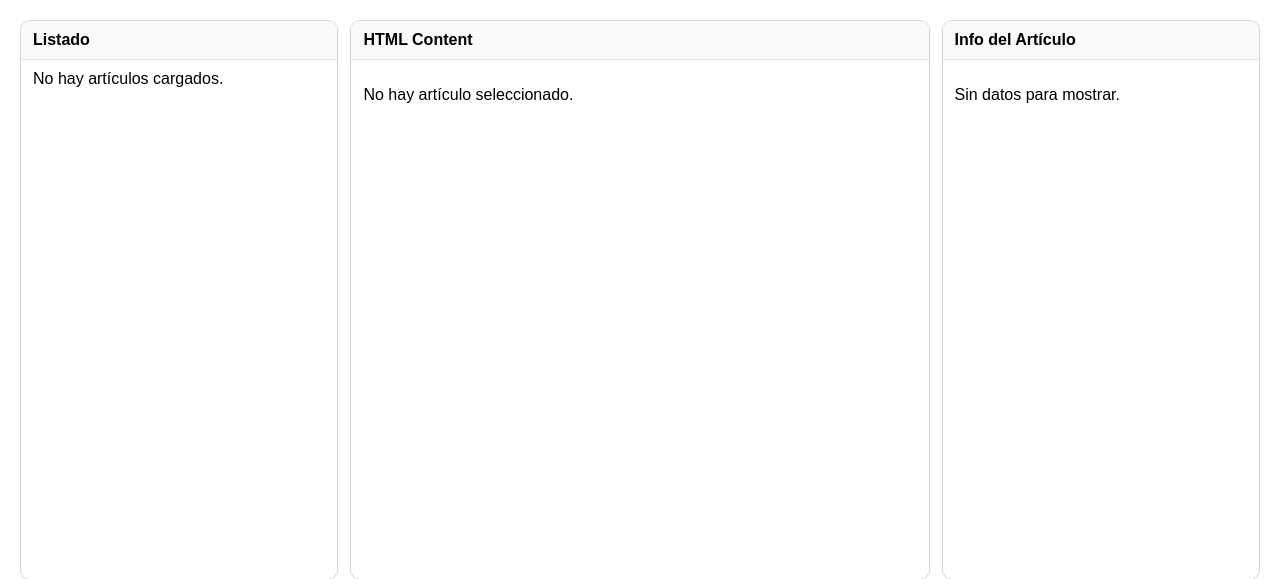
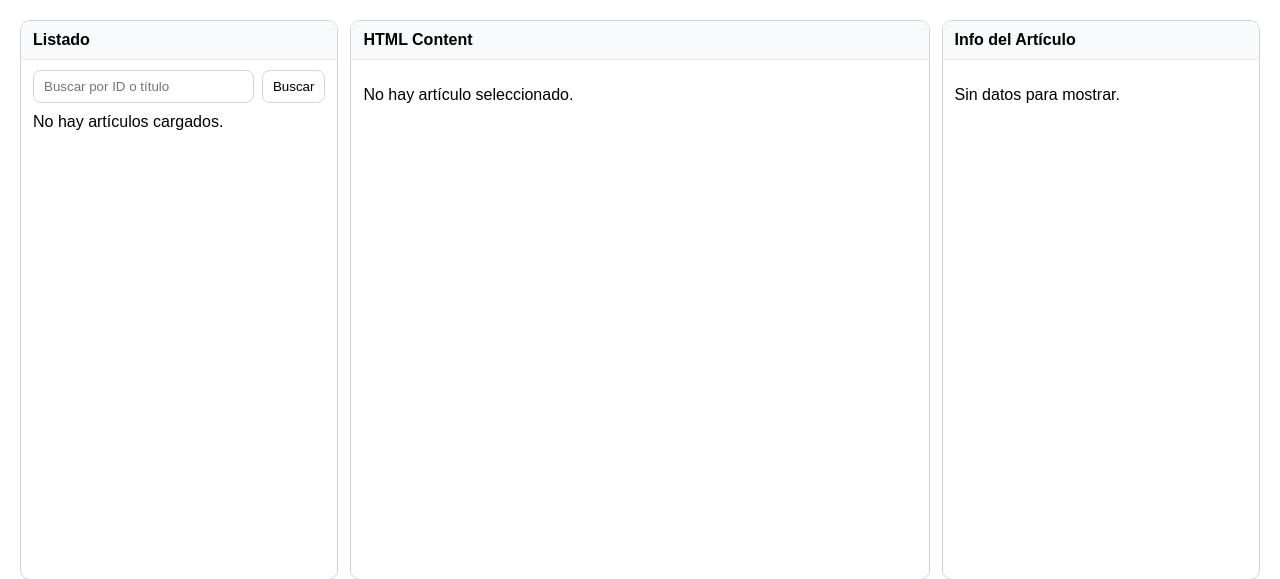
Before and after one commit to frautn/mapa, a Django app: page /articulos/ in a window 1280 px wide. Shown: the part 51-630 px from the top of the page. Run offline with Django 5.2, Linux system fonts and the light colour scheme; the visitor is signed in with stand-in values (Sample User, id 1); data that the repository does not hold is empty.

Commit message:
Search field.

```diff
--- a/mdpsite/main/templates/main/articles.html
+++ b/mdpsite/main/templates/main/articles.html
@@ -36,6 +36,26 @@
             display: flex;
             flex-direction: column;
             gap: 6px;
+        }
+        .list-search {
+            margin-bottom: 10px;
+        }
+        .list-search form {
+            display: flex;
+            gap: 8px;
+        }
+        .list-search input {
+            width: 100%;
+            border: 1px solid #d1d5db;
+            border-radius: 8px;
+            padding: 8px 10px;
+        }
+        .list-search button {
+            border: 1px solid #d1d5db;
+            background: #ffffff;
+            border-radius: 8px;
+            padding: 8px 10px;
+            cursor: pointer;
         }
         .list-col {
             max-height: calc(100vh - 130px);
@@ -100,10 +120,22 @@
         <section class="articles-col list-col">
             <div class="col-header">Listado</div>
             <div class="col-body">
+                <div class="list-search">
+                    <form method="get" action="{% url 'articles' %}">
+                        <input
+                            type="search"
+                            name="q"
+                            value="{{ search_query }}"
+                            placeholder="Buscar por ID o título"
+                            aria-label="Buscar artículos"
+                        >
+                        <button type="submit">Buscar</button>
+                    </form>
+                </div>
                 <ul class="article-list">
                     {% for article in articles %}
                         <li class="article-item {% if selected_article and article.ID == selected_article.ID %}active{% endif %}">
-                            <a href="{% url 'articles' %}?article_id={{ article.ID }}">{{ article.ID }} - {{ article.GNews_title }}</a>
+                            <a href="{% url 'articles' %}?article_id={{ article.ID }}{% if search_query %}&q={{ search_query|urlencode }}{% endif %}">{{ article.ID }} - {{ article.GNews_title }}</a>
                         </li>
                     {% empty %}
                         <li>No hay artículos cargados.</li>
--- a/mdpsite/main/views.py
+++ b/mdpsite/main/views.py
@@ -6,6 +6,7 @@ import json
 from django.contrib import messages
 from django.shortcuts import render, redirect
 from django.utils import timezone
+from django.db.models import Q
 
 from .models import Article, ArticleContent
 
@@ -91,6 +92,12 @@ def home(request):
 
 def articles(request):
     articles_qs = Article.objects.select_related('content').order_by('ID')
+    search_query = (request.GET.get('q') or '').strip()
+    if search_query:
+        articles_qs = articles_qs.filter(
+            Q(ID__icontains=search_query) | Q(GNews_title__icontains=search_query)
+        )
+
     selected_article_id = request.GET.get('article_id')
 
     selected_article = None
@@ -107,6 +114,7 @@ def articles(request):
         'articles': articles_qs,
         'selected_article': selected_article,
         'selected_html_content': selected_html_content,
+        'search_query': search_query,
     }
     return render(request, 'main/articles.html', context)
 
```
